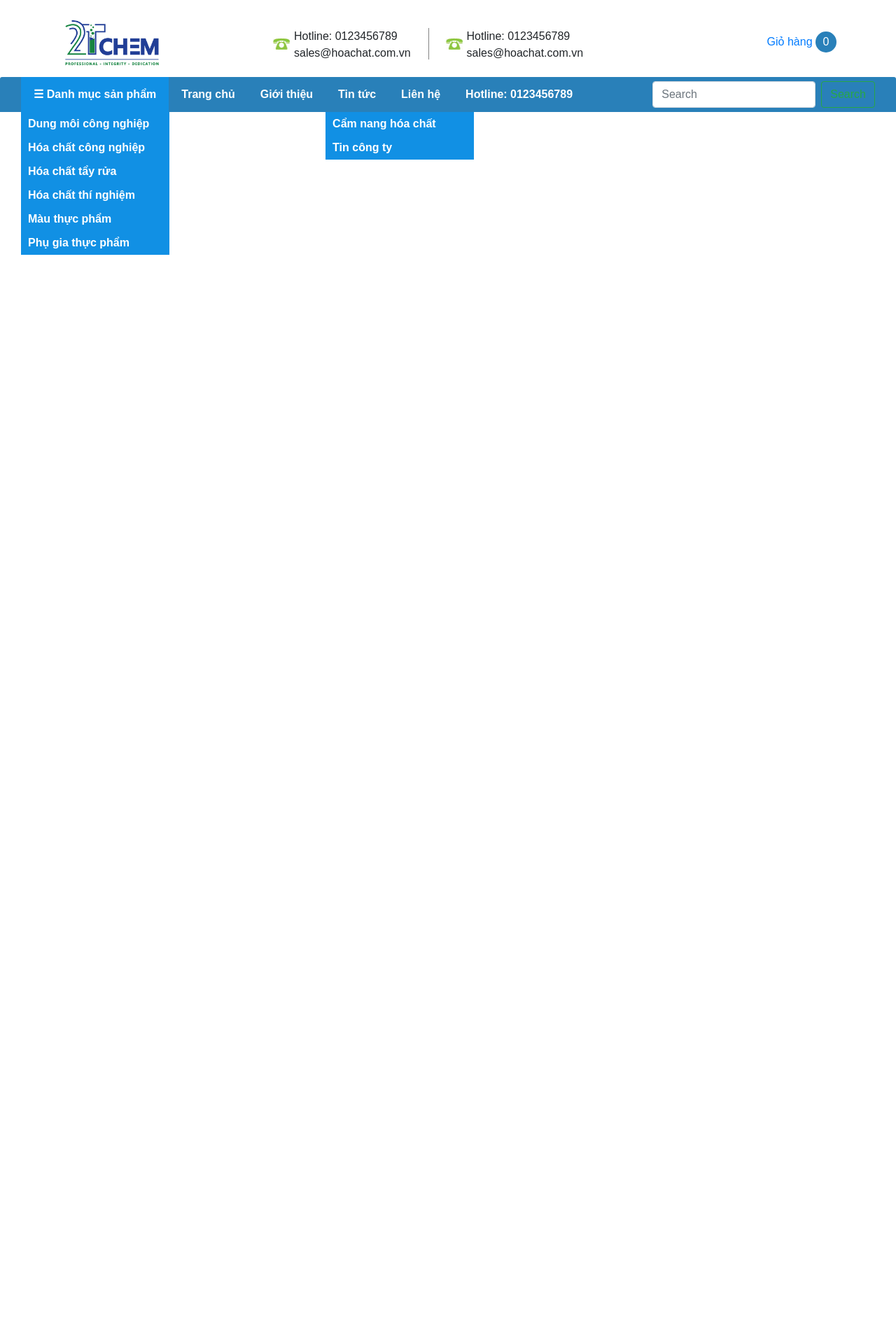
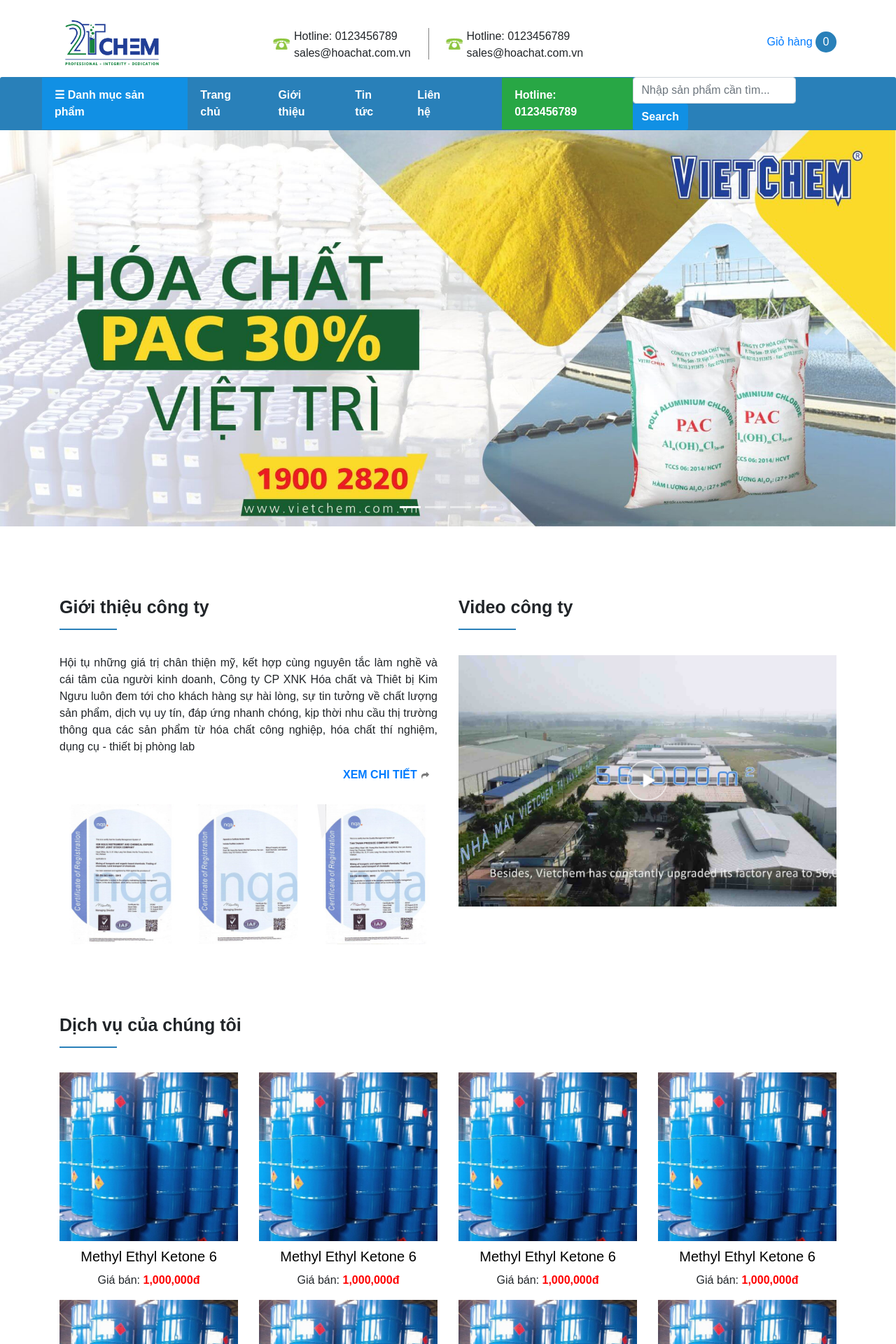
Before and after one commit to hainguyenphuong22993/hoachattrianh, a PHP site: page / in a window 1280 px wide. Shown: the top 1920 px of the page at 70% size. Before the commit the page ends 364 px from the top, so only its background shows below. Run offline with PHP 8.4, Linux system fonts and the light colour scheme.

Commit message:
first commit

```diff
--- a/css/home.css
+++ b/css/home.css
@@ -8,7 +8,6 @@
 }
 #header{
     margin-top: 20px;
-    padding-bottom: 25px;
 }
 #logo img{
     width: 150px;
@@ -56,7 +55,7 @@
 #menu{
     background: #2980b9;
     border-radius: 3px 3px 0 0;
-    padding: 0 30px;
+    padding: 0 60px;
 }
 #menu a{
     text-decoration: none;
@@ -74,13 +73,23 @@
     position: relative;
     float: left;
 }
+#menu ul li:hover{
+    background: #1190e4;
+}
 .navbar{
     padding: 0;
 }
 #category{
     background: #1190e4;
 }
+#category:hover .sm-1, #news:hover .sm-2{
+    display: inline-block;
+}
+.sub-menu li:hover a{
+    font-weight: 700 !important;
+}
 .sub-menu{
+    display: none;
     position: absolute;
     top: 100%;
     left: 0;
@@ -91,3 +100,118 @@
     width: 212px;
     height: auto;
 }
+.sub-menu li{
+    border-top: 1px dashed #fff;
+    width: 100%;
+}
+.sub-menu li a{
+    font-weight: 400 !important;
+}
+.bd-none{
+    border: none !important;
+}
+.active{
+    background: #1190e4;
+}
+#search{
+    background: #1190e4;
+    color: #fff;
+    font-weight: 700;
+}
+#introduce{
+    margin-top: 100px;
+    position: relative;
+}
+#introduce h2, #products h2, #the-news h2{
+    font-size: 25px;
+    font-weight: 700;
+}
+#introduce hr, #products hr, #the-news hr{
+    width: 80px;
+    border: 1px solid #2980b9;
+    margin-bottom: 35px;
+}
+#intro a{
+    display: inline-block;
+    margin-left: 75%;
+    margin-bottom: 30px;
+    text-decoration: none;
+    font-weight: 700;
+}
+#products{
+    margin-top: 100px;
+}
+#products h4, #the-news h4{
+    text-align: center;
+}
+#products h4 a, #the-news h4 a{
+    display: inline-block;
+    text-decoration: none;
+    color: #000;
+    margin-top: 10px;
+    font-size: 20px;
+    font-weight: 500;
+}
+#products p{
+    text-align: center;
+}
+#products p span{
+    color: red;
+    font-weight: 700;
+}
+#the-news{
+    margin-top: 100px;
+}
+#the-news h4{
+    background: #2980b9;
+}
+#the-news h4 a{
+    color: #fff;
+}
+#partner{
+    margin-top: 100px;
+}
+#partner h2{
+    text-align: center;
+    font-size: 25px;
+    font-weight: 700;
+    padding-bottom: 50px;
+}
+#footer-top{
+    margin-top: 30px;
+    background: #eee;
+}
+#footer-top img{
+    width: 200px;
+    height: auto;
+}
+#logo-f, #address, #phone{
+    margin-top: 20px;
+}
+#address, #phone{
+    padding-top: 30px;
+}
+#address hr, #phone hr{
+    background: #333;
+}
+#address h3, #phone h3{
+    font-size: 20px;
+    font-weight: 700;
+}
+#address p, #phone p{
+    font-size: 14px;
+    margin-top: 30px;
+}
+#Footer-bot{
+    background: #000;
+}
+#Footer-bot p{
+    height: 30px;
+    line-height: 50px;
+    float: left;
+}
+#Footer-bot img{
+    width: 100px;
+    height: auto;
+    margin: 5px 0 0 30px;
+}
--- a/index.html
+++ b/index.html
@@ -1,5 +1,6 @@
 <!DOCTYPE html>
 <html>
+
 <head>
   <meta charset="UTF-8">
   <meta name="viewport" content="width=device-width, initial-scale=1">
@@ -21,6 +22,7 @@
   <script src="js/bootstrap.js"></script>
   <script src="js/fontawesome.js"></script>
 </head>
+
 <body>
   <!-- Header -->
   <div id="header">
@@ -58,14 +60,15 @@
     </div>
     <nav id="menu">
       <nav class="navbar navbar-expand-lg">
-                    <button class="navbar-toggler" type="button" data-toggle="collapse" data-target="#navbarSupportedContent" aria-controls="navbarSupportedContent" aria-expanded="false" aria-label="Toggle navigation">
+        <button class="navbar-toggler" type="button" data-toggle="collapse" data-target="#navbarSupportedContent"
+          aria-controls="navbarSupportedContent" aria-expanded="false" aria-label="Toggle navigation">
           <span class="navbar-toggler-icon"></span>
         </button>
 
         <div class="collapse navbar-collapse" id="navbarSupportedContent">
           <ul class="navbar-nav mr-auto">
             <li id="category" class="nav-item active"><a class="nav-link" href="#">☰ Danh mục sản phẩm</a>
-                        <ul class="sub-menu">
+              <ul class="sub-menu sm-1">
                 <li><a href="#">Dung môi công nghiệp</a></li>
                 <li><a href="#">Hóa chất công nghiệp</a></li>
                 <li><a href="#">Hóa chất tẩy rửa</a></li>
@@ -80,9 +83,9 @@
             <li class="nav-item">
               <a class="nav-link" href="#">Giới thiệu</a>
             </li>
-                          <li class="nav-item">
+            <li id="news" class="nav-item">
               <a class="nav-link" href="#">Tin tức</a>
-                            <ul class="sub-menu">
+              <ul class="sub-menu sm-2">
                 <li><a href="#">Cẩm nang hóa chất</a></li>
                 <li><a href="#">Tin công ty</a></li>
               </ul>
@@ -90,13 +93,14 @@
             <li class="nav-item">
               <a class="nav-link" href="#">Liên hệ</a>
             </li>
-                          <li class="nav-item">
+            <li class="nav-item ml-5 bg-success">
               <a class="nav-link" href="#">Hotline: 0123456789</a>
             </li>
           </ul>
           <form class="form-inline my-2 my-lg-0">
-                        <input class="form-control mr-sm-2" type="search" placeholder="Search" aria-label="Search">
-                        <button class="btn btn-outline-success my-2 my-sm-0" type="submit">Search</button>
+            <input class="form-control mr-sm-2" type="search" placeholder="Nhập sản phẩm cần tìm..."
+              aria-label="Search">
+            <button id="search" class="btn my-2 my-sm-0" type="submit">Search</button>
           </form>
         </div>
       </nav>
@@ -105,22 +109,206 @@
   </div>
   <!-- End Header -->
   <!-- Slide -->
-    <div id="banner"></div>
+  <div id="banner">
+    <div id="carouselExampleIndicators" class="carousel slide" data-ride="carousel">
+      <ol class="carousel-indicators">
+        <li data-target="#carouselExampleIndicators" data-slide-to="0" class="active"></li>
+        <li data-target="#carouselExampleIndicators" data-slide-to="1"></li>
+        <li data-target="#carouselExampleIndicators" data-slide-to="2"></li>
+        <li data-target="#carouselExampleIndicators" data-slide-to="3"></li>
+      </ol>
+      <div class="carousel-inner">
+        <div class="carousel-item active">
+          <img src="images/banner-1.jpg" class="d-block w-100" alt="..." />
+        </div>
+        <div class="carousel-item">
+          <img src="images/banner-2.jpg" class="d-block w-100" alt="..." />
+        </div>
+        <div class="carousel-item">
+          <img src="images/banner-3.jpg" class="d-block w-100" alt="..." />
+        </div>
+        <div class="carousel-item">
+          <img src="images/banner-4.jpg" class="d-block w-100" alt="..." />
+        </div>
+      </div>
+      <a class="carousel-control-prev" href="#carouselExampleIndicators" role="button" data-slide="prev">
+        <span class="carousel-control-prev-icon" aria-hidden="true"></span>
+        <span class="sr-only">Previous</span>
+      </a>
+      <a class="carousel-control-next" href="#carouselExampleIndicators" role="button" data-slide="next">
+        <span class="carousel-control-next-icon" aria-hidden="true"></span>
+        <span class="sr-only">Next</span>
+      </a>
+    </div>
+  </div>
   <!-- End Slide -->
   <!-- Introduce -->
-    <div id="introduce"></div>
+  <div id="introduce">
+    <div class="container">
+      <div class="row">
+        <div id="intro" class="col-lg-6 col-md-6 col-sm-12">
+          <h2>Giới thiệu công ty</h2>
+          <hr />
+          <p class="text-justify">Hội tụ những giá trị chân thiện mỹ, kết hợp cùng nguyên tắc làm nghề và cái tâm của
+            người kinh doanh, Công ty CP XNK Hóa chất và Thiêt bị Kim Ngưu luôn đem tới cho khách hàng sự hài lòng, sự
+            tin tưởng về chất lượng sản phẩm, dịch vụ uy tín, đáp ứng nhanh chóng, kịp thời nhu cầu thị trường thông qua
+            các sản phẩm từ hóa chất công nghiệp, hóa chất thí nghiệm, dụng cụ - thiết bị phòng lab</p>
+          <a href="#">XEM CHI TIẾT <img src="images/like2.png" alt="" /></a>
+          <div class="clear"></div>
+          <img class="img-fluid" src="images/chung-nhan.jpg" alt="" />
+        </div>
+        <div id="video" class="col-lg-6 col-md-6 col-sm-12">
+          <h2>Video công ty</h2>
+          <hr />
+          <a href="#"><img class="img-fluid" src="images/video.png" alt="" /></a>
+        </div>
+      </div>
+    </div>
+  </div>
   <!-- End Introduce -->
   <!-- Products -->
-    <div id="products"></div>
+  <div id="products">
+    <div class="container">
+      <h2>Dịch vụ của chúng tôi</h2>
+      <hr />
+      <div class="row">
+        <div class="col-lg-3 col-md-4 col-sm-6">
+          <a href="#"><img class="img-fluid" src="images/1-4-BUTANEDIOL-BDO.jpg" alt="" /></a>
+          <h4><a href="#">Methyl Ethyl Ketone 6</a></h4>
+          <p>Giá bán: <span>1,000,000đ</span></p>
+        </div>
+        <div class="col-lg-3 col-md-4 col-sm-6">
+          <a href="#"><img class="img-fluid" src="images/1-4-BUTANEDIOL-BDO.jpg" alt="" /></a>
+          <h4><a href="#">Methyl Ethyl Ketone 6</a></h4>
+          <p>Giá bán: <span>1,000,000đ</span></p>
+        </div>
+        <div class="col-lg-3 col-md-4 col-sm-6">
+          <a href="#"><img class="img-fluid" src="images/1-4-BUTANEDIOL-BDO.jpg" alt="" /></a>
+          <h4><a href="#">Methyl Ethyl Ketone 6</a></h4>
+          <p>Giá bán: <span>1,000,000đ</span></p>
+        </div>
+        <div class="col-lg-3 col-md-4 col-sm-6">
+          <a href="#"><img class="img-fluid" src="images/1-4-BUTANEDIOL-BDO.jpg" alt="" /></a>
+          <h4><a href="#">Methyl Ethyl Ketone 6</a></h4>
+          <p>Giá bán: <span>1,000,000đ</span></p>
+        </div>
+        <div class="col-lg-3 col-md-4 col-sm-6">
+          <a href="#"><img class="img-fluid" src="images/1-4-BUTANEDIOL-BDO.jpg" alt="" /></a>
+          <h4><a href="#">Methyl Ethyl Ketone 6</a></h4>
+          <p>Giá bán: <span>1,000,000đ</span></p>
+        </div>
+        <div class="col-lg-3 col-md-4 col-sm-6">
+          <a href="#"><img class="img-fluid" src="images/1-4-BUTANEDIOL-BDO.jpg" alt="" /></a>
+          <h4><a href="#">Methyl Ethyl Ketone 6</a></h4>
+          <p>Giá bán: <span>1,000,000đ</span></p>
+        </div>
+        <div class="col-lg-3 col-md-4 col-sm-6">
+          <a href="#"><img class="img-fluid" src="images/1-4-BUTANEDIOL-BDO.jpg" alt="" /></a>
+          <h4><a href="#">Methyl Ethyl Ketone 6</a></h4>
+          <p>Giá bán: <span>1,000,000đ</span></p>
+        </div>
+        <div class="col-lg-3 col-md-4 col-sm-6">
+          <a href="#"><img class="img-fluid" src="images/1-4-BUTANEDIOL-BDO.jpg" alt="" /></a>
+          <h4><a href="#">Methyl Ethyl Ketone 6</a></h4>
+          <p>Giá bán: <span>1,000,000đ</span></p>
+        </div>
+      </div>
+    </div>
+  </div>
   <!-- End Products -->
+  <!-- The News -->
+  <div id="the-news">
+    <div class="container">
+      <h2>Tin tức nổi bật</h2>
+      <hr />
+      <div class="row">
+        <div class="col-lg-3 col-md-4 col-sm-6">
+          <a href="#"><img class="img-fluid" src="images/hoa-chatxu-ly-khi-ngo-doc-cloramin-b-370x210.jpg" alt="" /></a>
+          <h4><a href="#">Xử lý ngộ độc Cloramin B</a></h4>
+        </div>
+        <div class="col-lg-3 col-md-4 col-sm-6">
+          <a href="#"><img class="img-fluid" src="images/hoa-chatxu-ly-khi-ngo-doc-cloramin-b-370x210.jpg" alt="" /></a>
+          <h4><a href="#">Xử lý ngộ độc Cloramin B</a></h4>
+        </div>
+        <div class="col-lg-3 col-md-4 col-sm-6">
+          <a href="#"><img class="img-fluid" src="images/hoa-chatxu-ly-khi-ngo-doc-cloramin-b-370x210.jpg" alt="" /></a>
+          <h4><a href="#">Xử lý ngộ độc Cloramin B</a></h4>
+        </div>
+        <div class="col-lg-3 col-md-4 col-sm-6">
+          <a href="#"><img class="img-fluid" src="images/hoa-chatxu-ly-khi-ngo-doc-cloramin-b-370x210.jpg" alt="" /></a>
+          <h4><a href="#">Xử lý ngộ độc Cloramin B</a></h4>
+        </div>
+      </div>
+    </div>
+  </div>
+  <!-- End The News -->
   <!-- Partner -->
-    <div id="partner"></div>
+  <div id="partner">
+    <div class="container">
+      <h2>Đối tác của chúng tôi</h2>
+      <div class="row">
+        <div class="col-lg-2 col-md-3 col-sm-6">
+          <img class="img-fluid" src="images/gia-khanh.png" alt="" />
+        </div>
+        <div class="col-lg-2 col-md-3 col-sm-6">
+          <img class="img-fluid" src="images/muong-thanh.jpg" alt="" />
+        </div>
+        <div class="col-lg-2 col-md-3 col-sm-6">
+          <img class="img-fluid" src="images/gia-khanh.png" alt="" />
+        </div>
+        <div class="col-lg-2 col-md-3 col-sm-6">
+          <img class="img-fluid" src="images/muong-thanh.jpg" alt="" />
+        </div>
+        <div class="col-lg-2 col-md-3 col-sm-6">
+          <img class="img-fluid" src="images/gia-khanh.png" alt="" />
+        </div>
+        <div class="col-lg-2 col-md-3 col-sm-6">
+          <img class="img-fluid" src="images/muong-thanh.jpg" alt="" />
+        </div>
+      </div>
+    </div>
+  </div>
   <!-- End Partner -->
   <!-- Footer Top -->
-    <div id="footer-top"></div>
+  <div id="footer-top">
+    <div class="container">
+      <div class="row">
+        <div id="logo-f" class="col-lg-4 col-md-12 col-sm-12">
+          <a href="#"><img src="images/logo.png" alt="" /></a>
+          <p class="text-justify">Công ty cổ phần xuất nhập khẩu hóa chất Trí Anh là công ty chuyên nhập khẩu và sản
+            xuất các loại phụ gia thực phẩm, màu thực phẩm, hương liệu, chất bảo quản, chất điều vị với hệ thống phân
+            phối lớn nhất Toàn quốc.</p>
+        </div>
+        <div id="address" class="col-lg-4 col-md-6 col-sm-12">
+          <h3>Địa chỉ</h3>
+          <hr />
+          <p>B8A Võ Văn Dũng - Hoàng Cầu Đống Đa - Hà Nội</p>
+          <p class="mt-0">Số 25 Ngõ 178/71 - Tây Sơn Đống Đa - Hà Nội</p>
+        </div>
+        <div id="phone" class="col-lg-4 col-md-6 col-sm-12">
+          <h3>Hotline</h3>
+          <hr />
+          <p>Phone Sale: 0123456789</p>
+          <p class="mt-0">Email: sales@hoachat.com.vn</p>
+        </div>
+      </div>
+    </div>
+  </div>
   <!-- End Footer Top -->
   <!-- Footer Bot -->
-    <div id="Footer-bot"></div>
+  <div id="Footer-bot">
+    <div class="container">
+      <div class="row">
+        <div class="col-lg-12 col-md-12 col-sm-12">
+          <p>
+            2020 &copy; Hoa Chat Tri Anh. All rights reserved. Developed by Tri Anh Software.
+          </p>
+          <img src="images/dathongbao.png" alt=""/>
+        </div>
+      </div>
+    </div>
+  </div>
   <!-- End Footer Bot -->
 </body>
+
 </html>
```
Also changed, not shown: images/banner-1.jpg (added), images/banner-2.jpg (added), images/banner-3.jpg (added), images/banner-4.jpg (added), images/chung-nhan.jpg (added), images/dathongbao.png (added), images/like2.png (added), images/video.png (added). Lines whose indentation alone changed are shown as unchanged.
